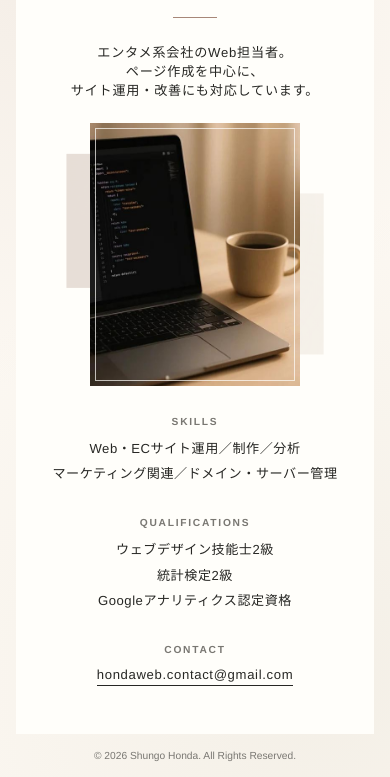
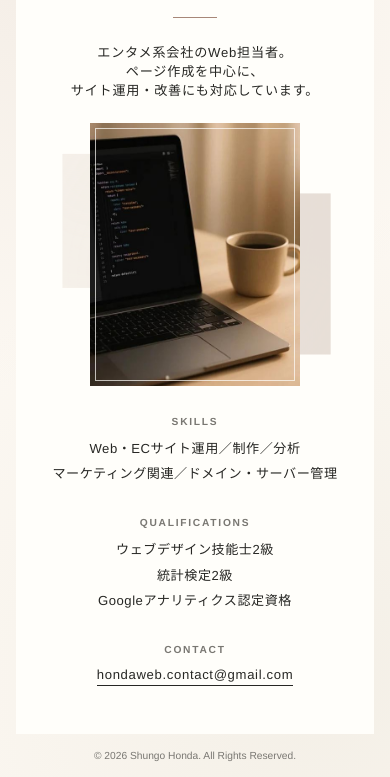
Before and after one commit to hondaweb/hondaweb.github.io, a plain HTML site: page index.html in a window 390 px wide. Shown: the part 167-944 px from the top of the page. Drawn offline with Linux system fonts and the light colour scheme.

Commit message:
Update style.css

```diff
--- a/css/style.css
+++ b/css/style.css
@@ -208,23 +208,25 @@ h1 {
     .mark-deco {
         width: min(60%, 250px);
         top: 48%;
-        left: 56%;
+        left: 58%;
         transform: translate(-50%, -50%);
+        background: radial-gradient(circle at 18% 12%, rgba(194, 171, 156, 0.14), transparent 28rem), radial-gradient(circle at 84% 90%, rgba(210, 204, 185, 0.20), transparent 30rem), var(--accent);
+        filter: opacity(0.3);
     }
     .mark-deco-plus {
         display: unset;
         z-index: -1;
         position: absolute;
         top: 42%;
-        left: 39%;
+        left: 38%;
         transform: translate(-50%, -50%);
         width: min(50%, 200px);
         aspect-ratio: 4 / 3;
         justify-self: center;
         margin-inline: auto;
         overflow: hidden;
-        background: radial-gradient(circle at 18% 12%, rgba(194, 171, 156, 0.14), transparent 28rem), radial-gradient(circle at 84% 90%, rgba(210, 204, 185, 0.20), transparent 30rem), var(--accent);
-        filter: opacity(0.3);
+        background: radial-gradient(circle at 18% 12%, rgba(194, 171, 156, 0.14), transparent 28rem), radial-gradient(circle at 84% 90%, rgba(210, 204, 185, 0.20), transparent 30rem), var(--background);
+        filter: opacity(0.7);
     }
     .details {
         text-align: center;
```
